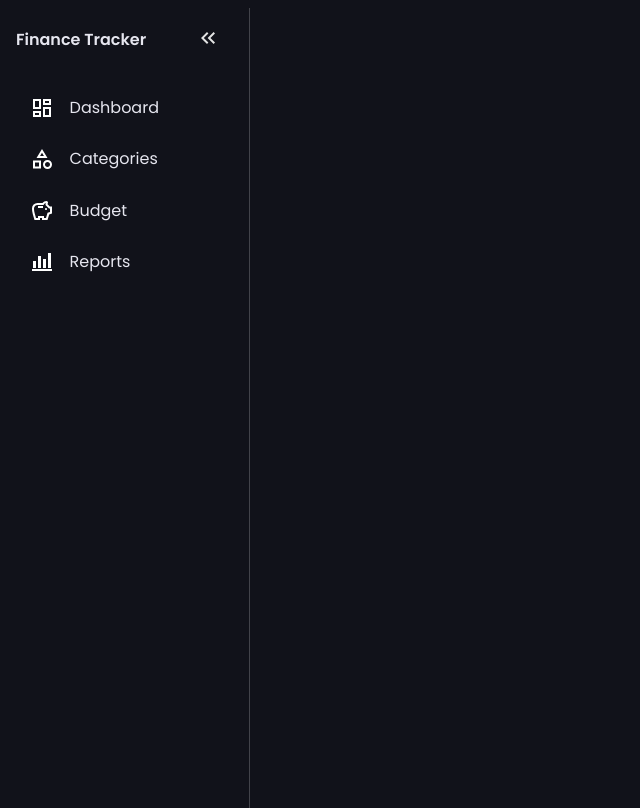
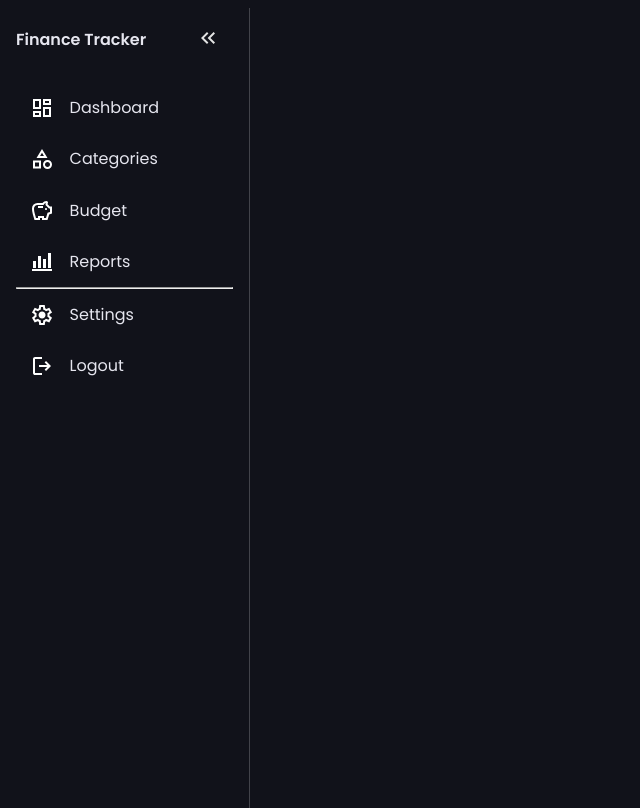
Before and after one commit to brycewoodland/personal-finance-app, an Angular app: page / in a window 1280 px wide. Shown: the whole page, without its empty margins (0-640 px from the left). Built offline with nearby package versions, Linux system fonts and the light colour scheme.

Commit message:
Added Settings and Logout Icons

```diff
--- a/src/app/header.component.css
+++ b/src/app/header.component.css
@@ -109,7 +109,7 @@
             display: grid;
             grid-auto-columns: 60px;
             grid-auto-flow: column;
-            justify-content: space-evenly;
+            justify-content: space-between;
         }
 
         ul a {
@@ -124,4 +124,8 @@
             display: none;
         }
     }
+
+    .mobile-hide {
+        display: none;
+    }
 }
--- a/src/app/header.component.html
+++ b/src/app/header.component.html
@@ -45,5 +45,22 @@
                 <span *ngIf="!isSidebarCollapsed">Reports</span>
             </a>
         </li>
+        <hr class="mobile-hide">
+        <li>
+            <a href="#">
+                <svg xmlns="http://www.w3.org/2000/svg" height="24px" viewBox="0 -960 960 960" width="24px" fill="#1f1f1f">
+                    <path d="m370-80-16-128q-13-5-24.5-12T307-235l-119 50L78-375l103-78q-1-7-1-13.5v-27q0-6.5 1-13.5L78-585l110-190 119 50q11-8 23-15t24-12l16-128h220l16 128q13 5 24.5 12t22.5 15l119-50 110 190-103 78q1 7 1 13.5v27q0 6.5-2 13.5l103 78-110 190-118-50q-11 8-23 15t-24 12L590-80H370Zm70-80h79l14-106q31-8 57.5-23.5T639-327l99 41 39-68-86-65q5-14 7-29.5t2-31.5q0-16-2-31.5t-7-29.5l86-65-39-68-99 42q-22-23-48.5-38.5T533-694l-13-106h-79l-14 106q-31 8-57.5 23.5T321-633l-99-41-39 68 86 64q-5 15-7 30t-2 32q0 16 2 31t7 30l-86 65 39 68 99-42q22 23 48.5 38.5T427-266l13 106Zm42-180q58 0 99-41t41-99q0-58-41-99t-99-41q-59 0-99.5 41T342-480q0 58 40.5 99t99.5 41Zm-2-140Z"/>
+                </svg>
+                <span *ngIf="!isSidebarCollapsed">Settings</span>
+            </a>
+        </li>
+        <li>
+            <a href="#">
+                <svg xmlns="http://www.w3.org/2000/svg" height="24px" viewBox="0 -960 960 960" width="24px" fill="#1f1f1f">
+                    <path d="M200-120q-33 0-56.5-23.5T120-200v-560q0-33 23.5-56.5T200-840h280v80H200v560h280v80H200Zm440-160-55-58 102-102H360v-80h327L585-622l55-58 200 200-200 200Z"/>
+                </svg>
+                <span *ngIf="!isSidebarCollapsed">Logout</span>
+            </a>
+        </li>
     </ul>
 </nav>
```
